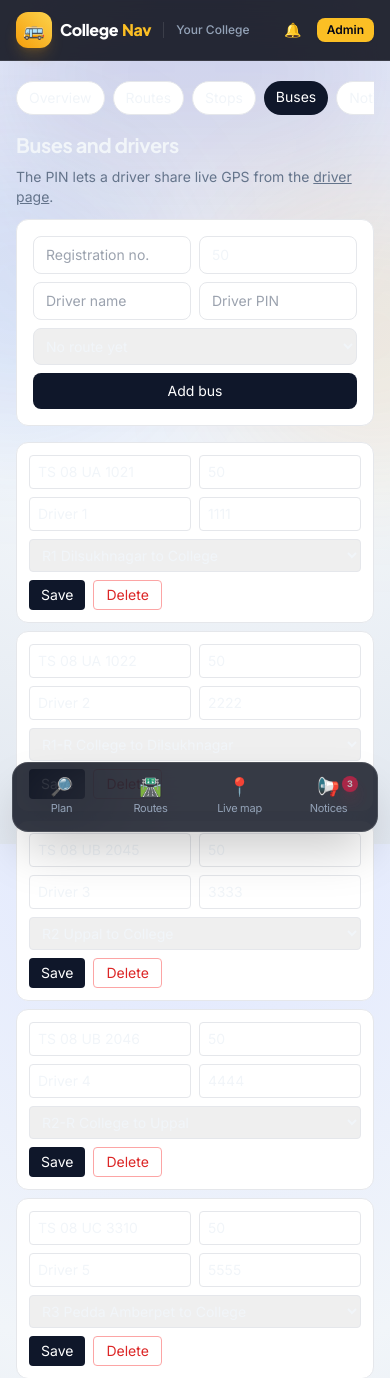
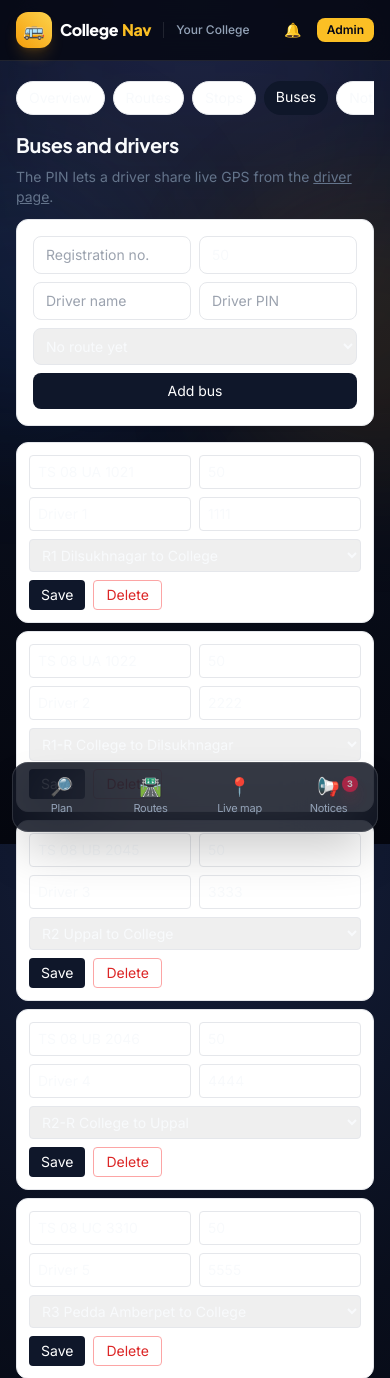
Before and after one commit to pullurisatwik1612/CollegeNav, a Flask app: page /admin/buses in a window 390 px wide. Shown: the top 1378 px of the page. Run offline with Flask 3, Linux system fonts and the light colour scheme; the visitor is signed in with stand-in values (Sample User, id 1); data comes from the database, SQL or seed files in the repository; some libraries are stand-ins or nearby versions.

Commit message:
Phase 1: Enforce Night Transit dark gradient background and complete home.html mobile UI

```diff
--- a/static/app.css
+++ b/static/app.css
@@ -1,11 +1,11 @@
 /* CollegeNav Design System - Night Transit Theme */
 @import url('https://fonts.googleapis.com/css2?family=Inter:wght@400;500;600;700&family=Plus+Jakarta+Sans:wght@500;600;700;800&display=swap');
 
-:root {
+:root, html.dark {
   --bg-primary: #060913;
-  --bg-gradient: radial-gradient(circle at 50% 0%, #151d38 0%, #080c18 60%, #05070f 100%);
-  --surface-card: rgba(15, 23, 42, 0.72);
-  --surface-card-hover: rgba(22, 33, 62, 0.85);
+  --bg-gradient: radial-gradient(circle at 50% 0%, #172142 0%, #0a0f20 50%, #05070f 100%);
+  --surface-card: rgba(15, 23, 42, 0.75);
+  --surface-card-hover: rgba(22, 33, 62, 0.9);
   --border-glass: rgba(255, 255, 255, 0.08);
   --border-glass-highlight: rgba(255, 255, 255, 0.16);
   --accent-amber: #f59e0b;
@@ -16,28 +16,25 @@
   --shadow-glow: 0 0 25px -5px rgba(245, 158, 11, 0.25);
 }
 
-@media (prefers-color-scheme: light) {
-  /* Light mode optional overrides while maintaining vibrant transit identity */
-  :root {
+html.theme-light {
   --bg-primary: #f1f5f9;
   --bg-gradient: radial-gradient(circle at 50% 0%, #e0e7ff 0%, #f1f5f9 60%, #e2e8f0 100%);
-    --surface-card: rgba(255, 255, 255, 0.88);
-    --surface-card-hover: rgba(255, 255, 255, 0.98);
+  --surface-card: rgba(255, 255, 255, 0.9);
+  --surface-card-hover: rgba(255, 255, 255, 1);
   --border-glass: rgba(15, 23, 42, 0.08);
   --border-glass-highlight: rgba(15, 23, 42, 0.15);
   --text-main: #0f172a;
   --text-muted: #475569;
   --text-dim: #64748b;
 }
-}
 
 /* Force dark transit aesthetic for the hackathon demo */
 body {
   font-family: 'Inter', -apple-system, BlinkMacSystemFont, 'Segoe UI', Roboto, sans-serif;
-  background: var(--bg-primary);
-  background-image: var(--bg-gradient);
-  background-attachment: fixed;
-  color: var(--text-main);
+  background-color: #060913 !important;
+  background-image: radial-gradient(circle at 50% 0%, #16203d 0%, #090e1c 55%, #05070f 100%) !important;
+  background-attachment: fixed !important;
+  color: #f8fafc !important;
   min-height: 100vh;
   margin: 0;
   -webkit-font-smoothing: antialiased;
```
Lines whose indentation alone changed are shown as unchanged.
